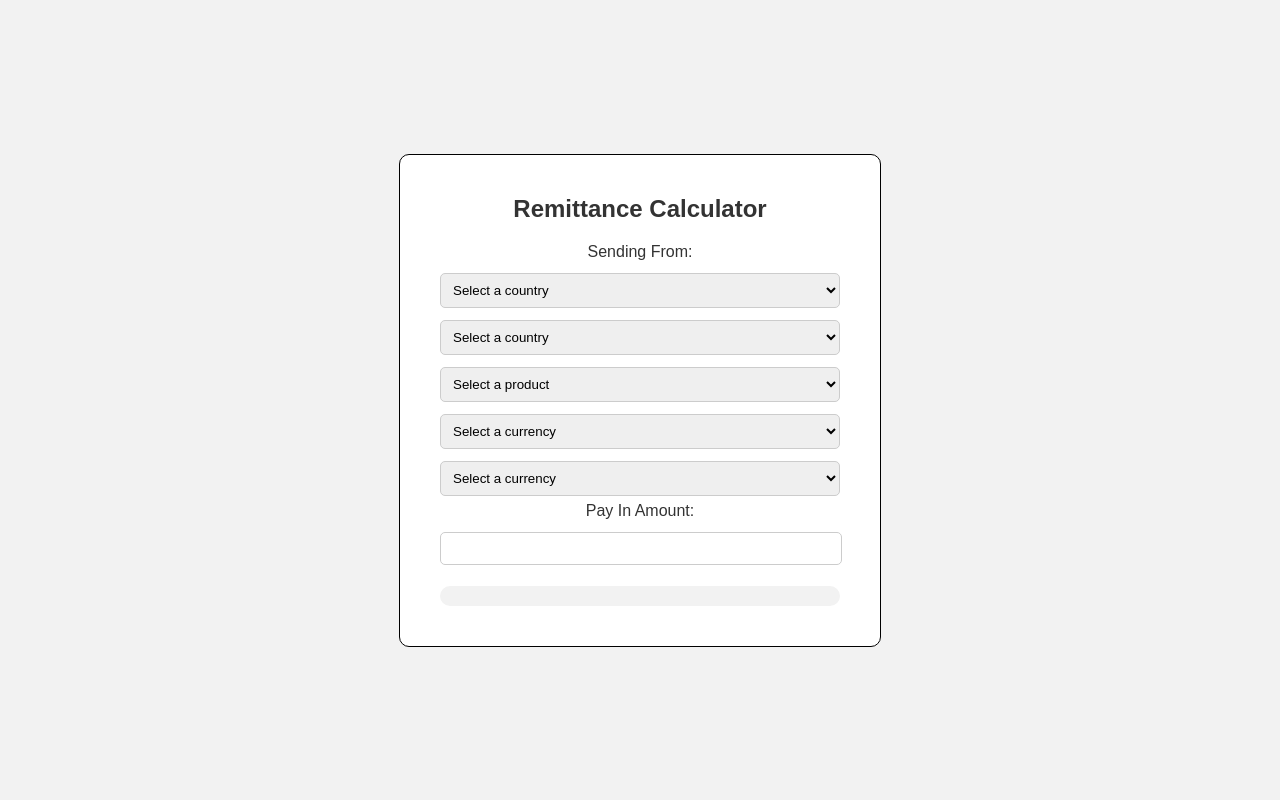
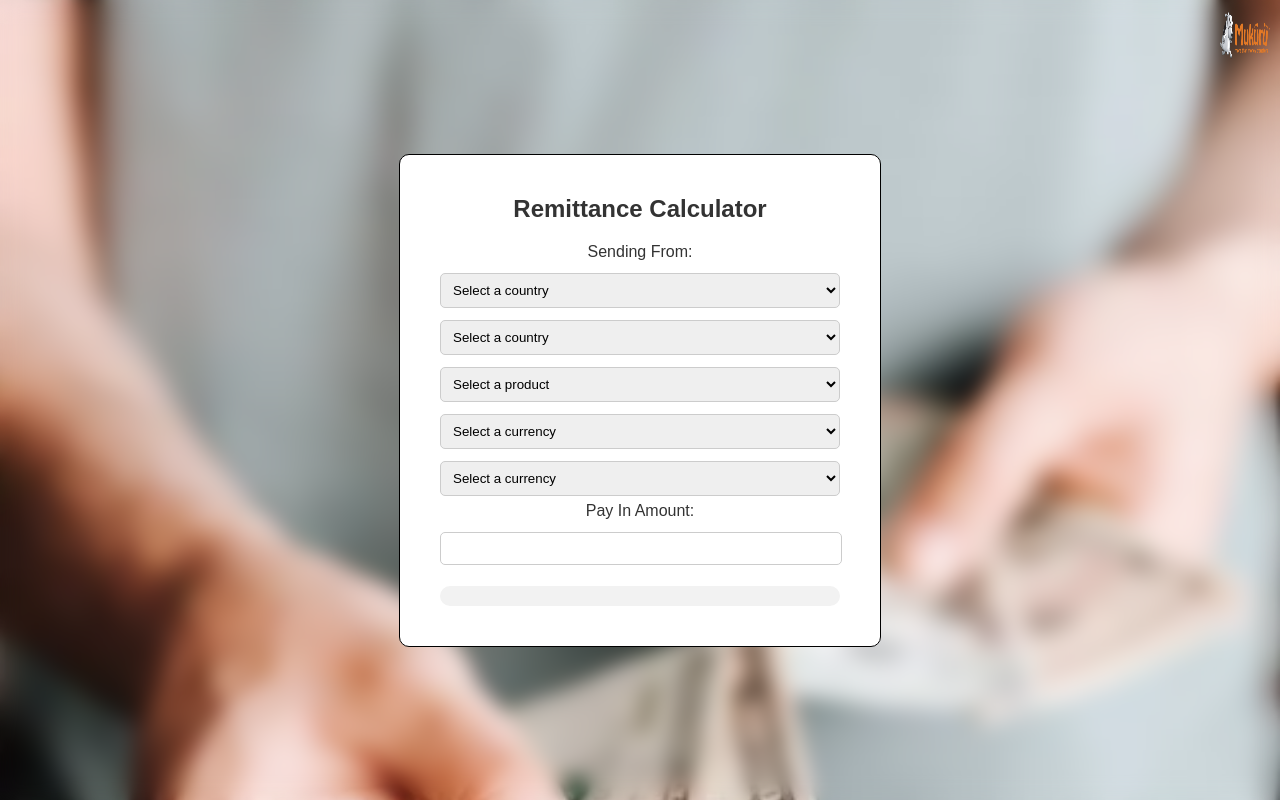
Before and after one commit to ThecoderRae/SheHacksTeam11Personal, a Flask app: page /remittance_calculator in a window 1280 px wide. Run offline with Flask 3, Linux system fonts and the light colour scheme; data that the repository does not hold is empty.

Commit message:
Added a picture at the background of the remittance calculator html file

```diff
--- a/User Interface Layer/templates/remittance_calculator.html
+++ b/User Interface Layer/templates/remittance_calculator.html
@@ -12,6 +12,10 @@
             height: 100vh;
             font-family: Arial, sans-serif;
             background-color: #f2f2f2;
+            background-image: url('/static/sendmoney.webp');
+            background-size: cover;
+            background-position: center;
+            backdrop-filter: blur(10px);
         }
 
         .calculator {
@@ -75,6 +79,15 @@
         border-radius: 10px;
         padding: 10px;
     }
+        .logo {
+            position: absolute;
+            top: 10px;
+            right: 10px;
+            width: 50px; /* Adjust the width and height as needed */
+            height: 50px;
+        }
+
+
 
     </style>
 </head>
@@ -82,6 +95,7 @@
 
 
     <div class="calculator">
+        <img src="/static/mukurulogo.png" alt="Logo" class="logo"> <!-- Add the logo image here -->
         <h2>Remittance Calculator</h2>
         <form>
             <div class="input-group">
```
Also changed, not shown: User Interface Layer/static/calculator.jpeg (added), User Interface Layer/static/mukurulogo.png (added), User Interface Layer/static/sendmoney.webp (added).
